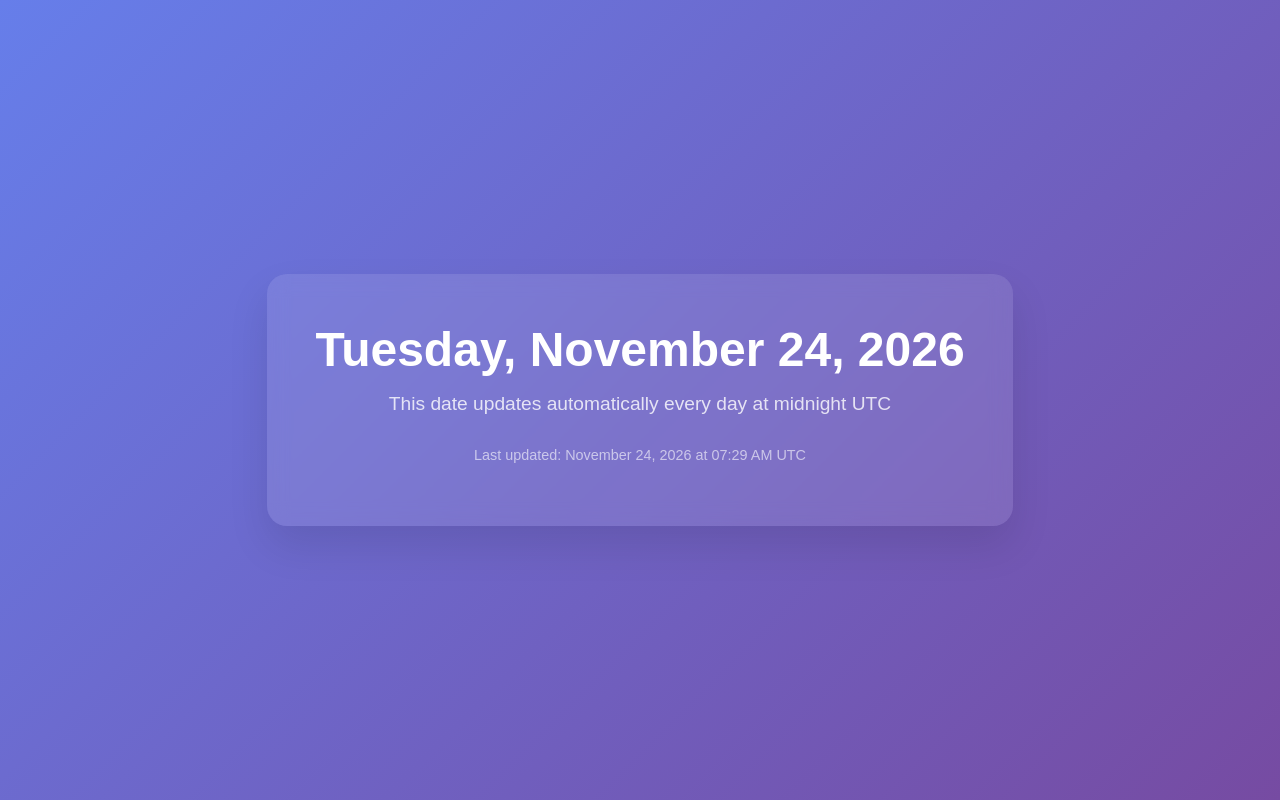
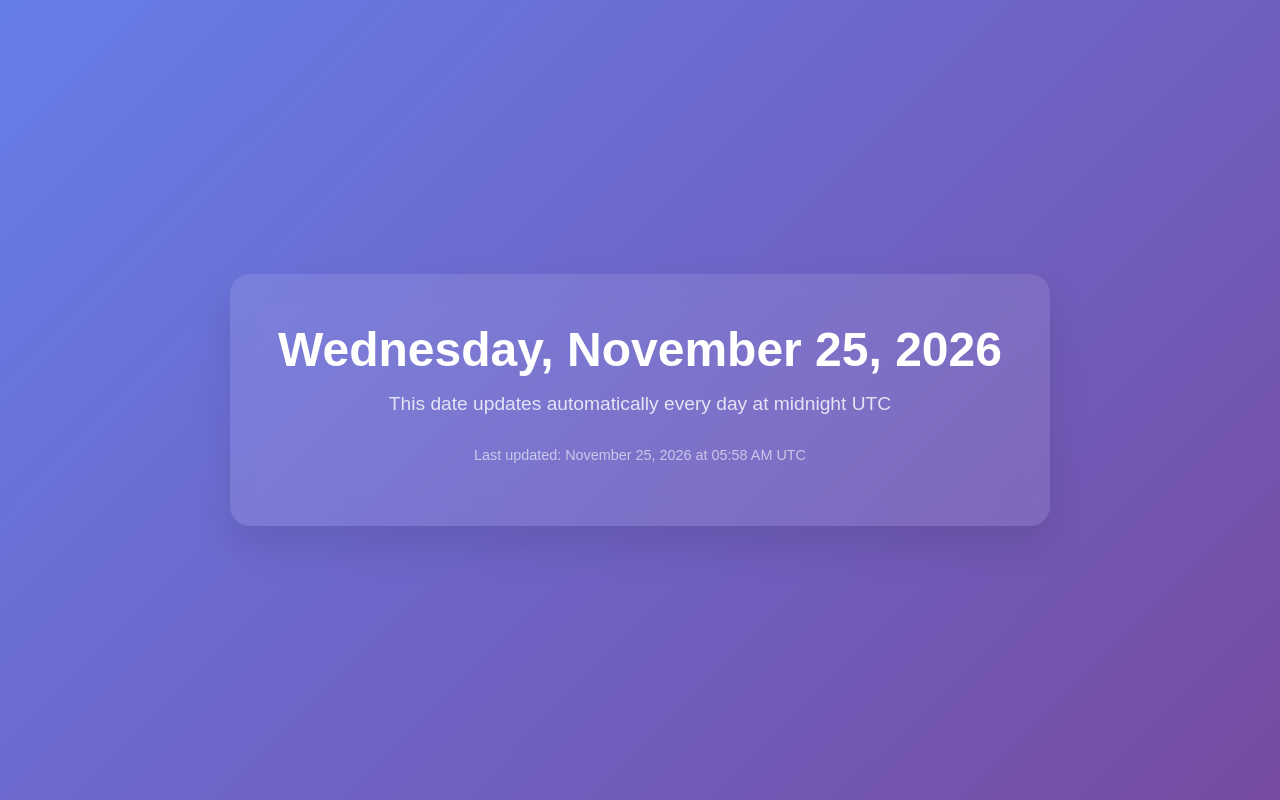
Before and after one commit to TherenceMashego/-Current-Date-Automation, a plain HTML site: page index.html in a window 1280 px wide. Drawn offline with Linux system fonts and the light colour scheme.

Commit message:
📅 Auto-update: Wednesday, 2026-11-25

```diff
--- a/index.html
+++ b/index.html
@@ -52,10 +52,10 @@
 </head>
 <body>
     <div class="date-container">
-        <h1 class="date">Tuesday, November 24, 2026</h1>
+        <h1 class="date">Wednesday, November 25, 2026</h1>
 
         <p class="subtitle">This date updates automatically every day at midnight UTC</p>
-        <p class="timestamp">Last updated: November 24, 2026 at 07:29 AM UTC</p>
+        <p class="timestamp">Last updated: November 25, 2026 at 05:58 AM UTC</p>
     </div>
 </body>
 </html>
```
